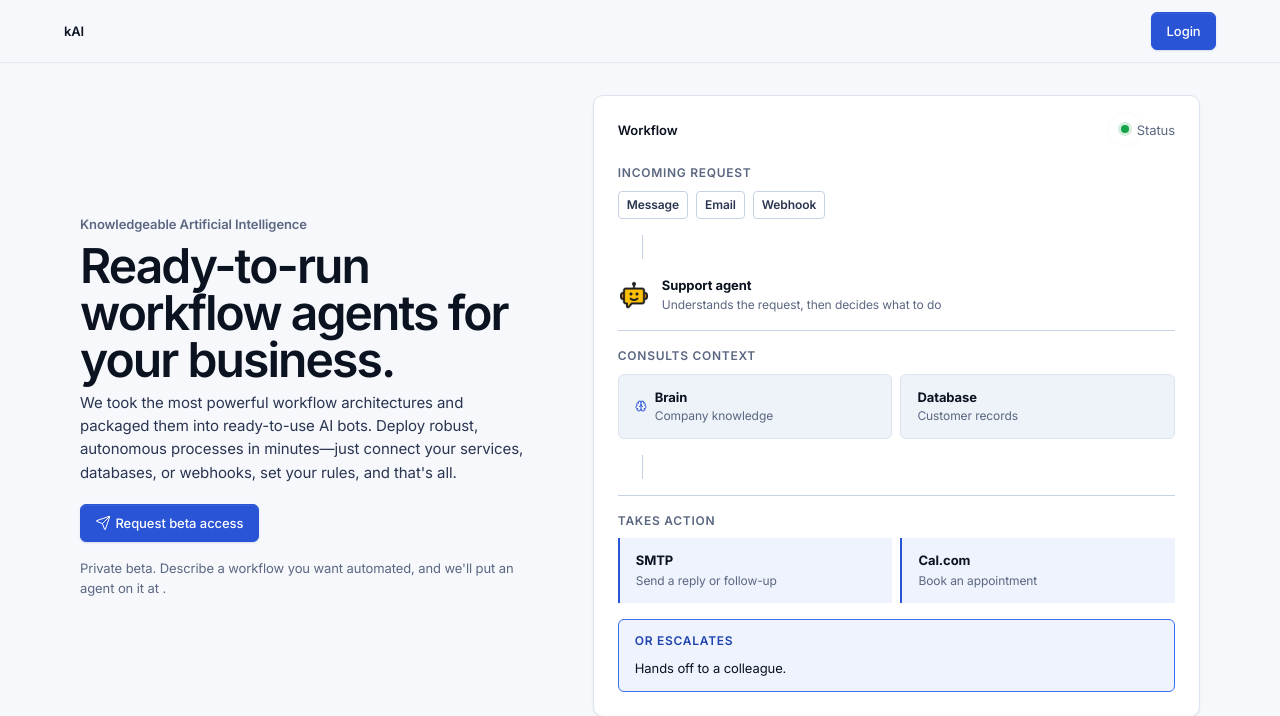
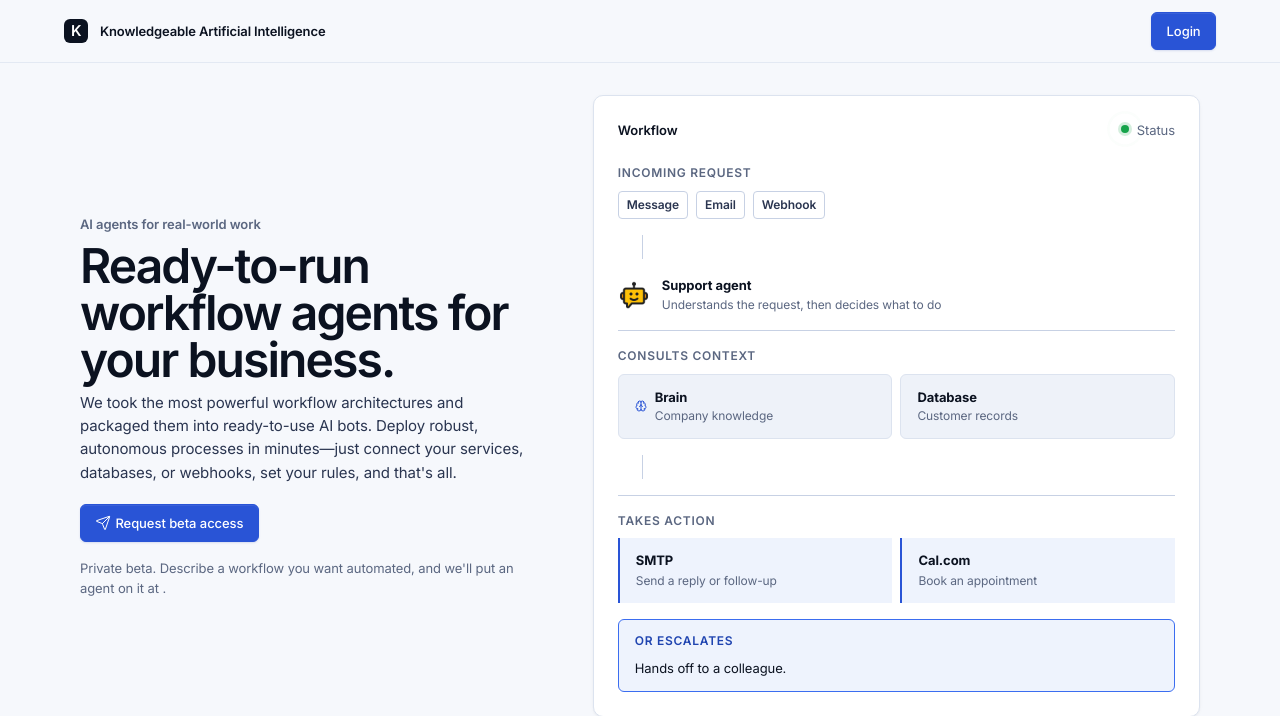
Before and after one commit to malvavisc0/meetkai, a Python web app: template src/kai/cockpit/templates/index.html in a window 1280 px wide. Shown: the top 716 px of the page. Run offline with Jinja, Linux system fonts and the light colour scheme; the template is opened without the code that fills it, so the values that code supplies are empty.

Commit message:
small copy changes

```diff
--- a/src/kai/cockpit/static/cockpit.css
+++ b/src/kai/cockpit/static/cockpit.css
@@ -727,6 +727,20 @@
     text-decoration: none;
   }
 
+  .auth-hero__brand-mark,
+  .landing-brand__mark {
+    display: inline-grid;
+    place-items: center;
+    width: var(--space-lg);
+    height: var(--space-lg);
+    border-radius: var(--radius-md);
+    background: var(--color-ink);
+    color: var(--color-action-text);
+    font-size: var(--text-base);
+    font-weight: 600;
+    letter-spacing: -0.04em;
+  }
+
   .auth-hero__copy {
     display: grid;
     gap: var(--space-sm);
--- a/src/kai/cockpit/templates/index.html
+++ b/src/kai/cockpit/templates/index.html
@@ -4,7 +4,8 @@
 <header class="landing-nav">
   <div class="landing-nav__inner">
     <a class="landing-brand" href="/" aria-label="kAI home">
-      <span>kAI</span>
+      <span class="landing-brand__mark" aria-hidden="true">K</span>
+      <span>Knowledgeable Artificial Intelligence</span>
     </a>
     <div class="landing-nav__actions">
       {% if user %}
@@ -20,7 +21,7 @@
   <section class="landing-hero">
     <div class="landing-hero__grid">
       <div class="landing-copy landing-copy--hero">
-        <p class="landing-eyebrow">Knowledgeable Artificial Intelligence</p>
+        <p class="landing-eyebrow">AI agents for real-world work</p>
 <h1 class="landing-title">Ready-to-run workflow agents for your business.</h1>
 <p class="landing-lede">We took the most powerful workflow architectures and packaged them into ready-to-use AI bots. Deploy robust, autonomous processes in minutes—just connect your services, databases, or webhooks, set your rules, and that's all.</p>
         <div class="landing-actions">
--- a/src/kai/cockpit/templates/login.html
+++ b/src/kai/cockpit/templates/login.html
@@ -5,7 +5,8 @@
   <section class="card auth-shell">
     <div class="auth-hero">
       <a class="auth-hero__brand" href="/" aria-label="Back to kAI home">
-        <span>kAI</span>
+        <span class="auth-hero__brand-mark" aria-hidden="true">K</span>
+        <span>Knowledgeable Artificial Intelligence</span>
       </a>
 
       <div class="auth-hero__copy">
```
